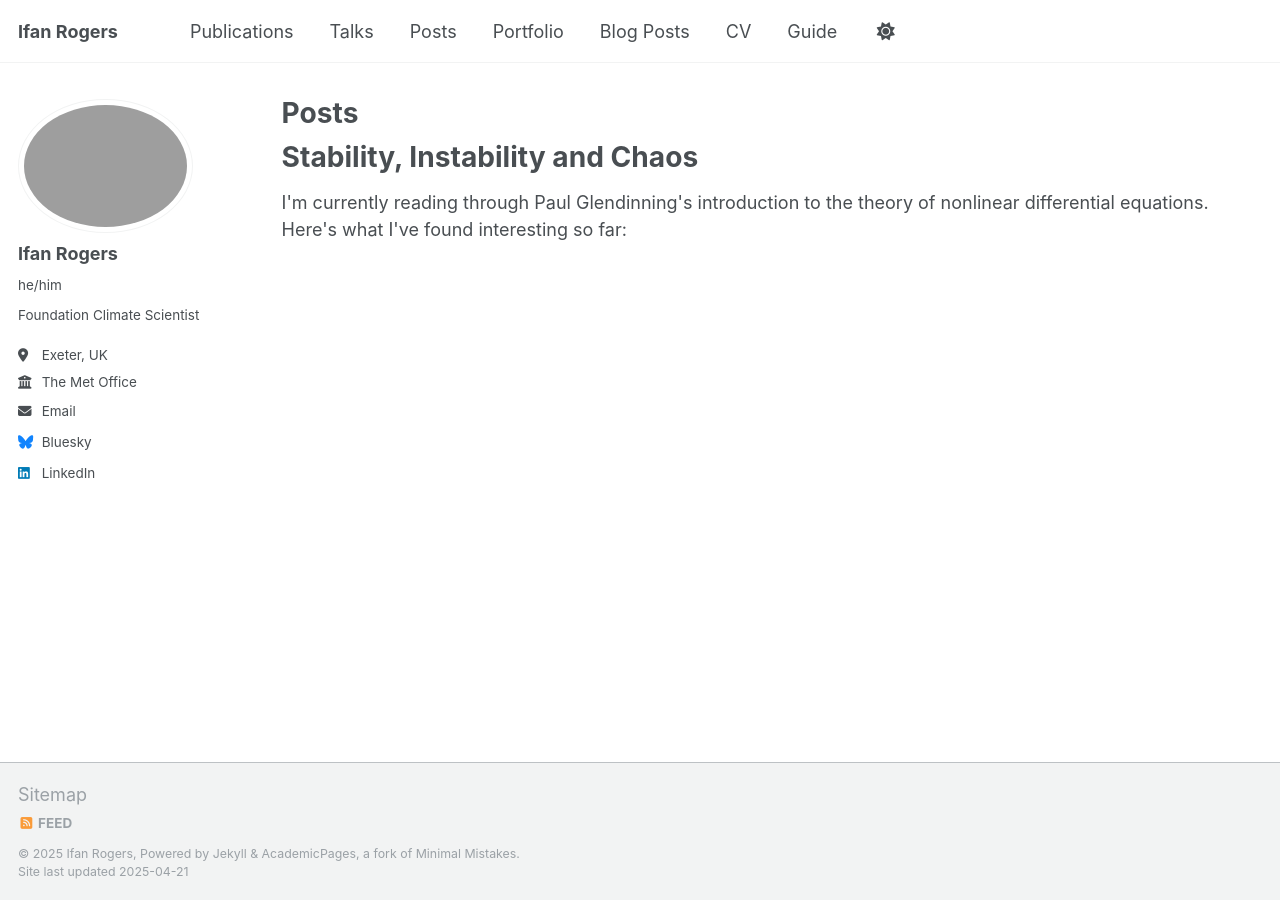
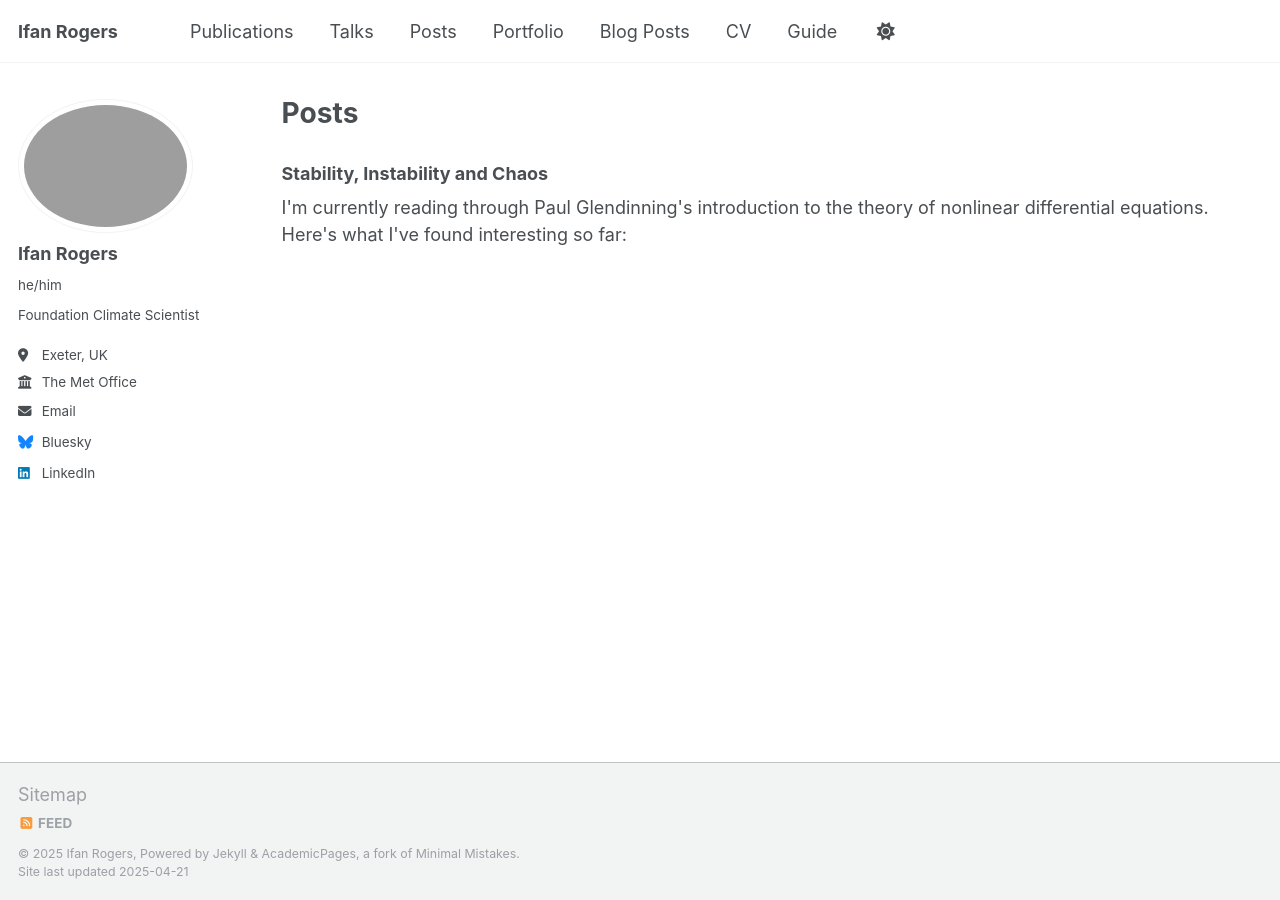
Before and after one commit to Ifan-Rogers/ifan-rogers.github.io, a Jekyll site: the page built from _pages/posts.html, in a window 1280 px wide. Built offline with Jekyll 4.4.1, drawn with Linux system fonts in a browser that asks for light colours.

```diff
--- a/_pages/posts.html
+++ b/_pages/posts.html
@@ -5,6 +5,6 @@ permalink: /posts/
 author_profile: true
 ---
 
-<h1> Stability, Instability and Chaos </h1>
+<h3> Stability, Instability and Chaos </h3>
 
 I'm currently reading through Paul Glendinning's introduction to the theory of nonlinear differential equations. Here's what I've found interesting so far:
```
